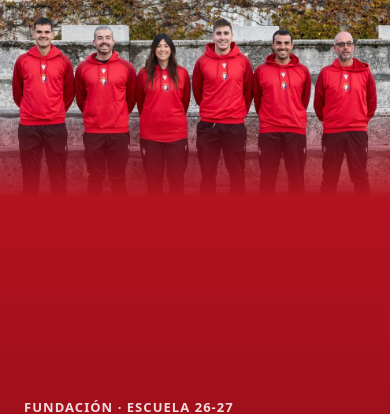
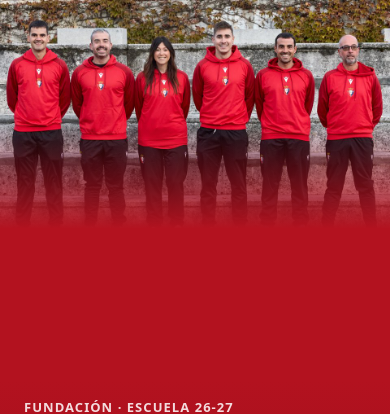
Before and after one commit to Mikelop1991/HojaIncidencias, a plain HTML site: page index.html in a window 390 px wide. Shown: the top 414 px of the page. Drawn offline with Linux system fonts and the light colour scheme.

Commit message:
Portada respetando la zona superior del iPhone e icono sin tick
Co-Authored-By: Claude Opus 5.5 <noreply@anthropic.com>
Claude-Session: https://claude.ai/code/session_01QDezmajCSQiFtHaWcvcXA6

```diff
--- a/index.html
+++ b/index.html
@@ -28,7 +28,11 @@ button{cursor:pointer;border:0;background:none}
 /* ---------- login */
 #login{min-height:100vh;display:flex;flex-direction:column;justify-content:center;padding:32px 24px calc(32px + env(safe-area-inset-bottom));
   background:linear-gradient(160deg,var(--rojo) 0%,#7d0b15 100%);color:#fff}
-#login{background:linear-gradient(180deg,rgba(179,18,31,0) 0,rgba(179,18,31,0) calc(50.5vw - 90px),var(--rojo) calc(50.5vw + 2px),#7d0b15 100%),url(fotos/equipo.jpg) top center/100% auto no-repeat,var(--rojo);justify-content:flex-end}
+#login{background:linear-gradient(180deg,var(--rojo) 0%,var(--rojo) 45%,#7d0b15 100%);justify-content:flex-start;padding-top:0}
+.portada{position:relative;margin:0 -24px 26px;padding-top:env(safe-area-inset-top);background:#7d0b15}
+.portada img{display:block;width:100%;height:auto}
+.portada::after{content:"";position:absolute;left:0;right:0;bottom:-1px;height:45%;background:linear-gradient(180deg,rgba(179,18,31,0),var(--rojo))}
+#login .relleno{flex:1}
 #login .marca{font-weight:800;letter-spacing:.08em;font-size:13px;opacity:.85;text-transform:uppercase}
 #login h1{font-size:34px;line-height:1.1;margin:8px 0 6px}
 #login p{opacity:.85;margin:0 0 28px}
@@ -170,6 +174,7 @@ body.conBanner #toast{bottom:calc(150px + env(safe-area-inset-bottom))}
 #fondoFicha{position:fixed;inset:0;z-index:19;background:rgba(15,23,42,.35);opacity:0;pointer-events:none;transition:opacity .25s}
 /* ---------- ordenador / tablet */
 @media (min-width:900px){
+  .portada,#login .relleno{display:none}
   #login{align-items:flex-end;justify-content:center;padding-right:7vw;background:linear-gradient(90deg,rgba(179,18,31,0) 0,rgba(179,18,31,0) 48%,var(--rojo) 56%),url(fotos/equipo.jpg) left center/56% auto no-repeat,linear-gradient(160deg,var(--rojo),#7d0b15)}
   #login>*{width:100%;max-width:440px}
   header{padding-left:32px;padding-right:32px}
@@ -202,6 +207,8 @@ body.conBanner #toast{bottom:calc(150px + env(safe-area-inset-bottom))}
 
 <!-- ======================= LOGIN ======================= -->
 <section id="login">
+  <div class="portada"><picture><source media="(min-width:900px)" srcset="fotos/equipo.jpg"><img src="fotos/equipo-movil.jpg" alt="Responsables de la Escuela"></picture></div>
+  <div class="relleno"></div>
   <div class="marca">Fundación · Escuela 26-27</div>
   <h1>Registro de incidencias</h1>
   <p>Apunta los viajes, ausencias y sustituciones de tus monitores desde el móvil.</p>
--- a/sw.js
+++ b/sw.js
@@ -1,6 +1,6 @@
 // Guarda la "carcasa" de la app para que abra al instante; los datos siempre se piden a la hoja.
-const CACHE = 'incidencias-v7';
-const ARCHIVOS = ['./', './index.html', './config.js', './manifest.webmanifest', './icon-192.png', './icon-512.png', './icon-maskable-512.png', './apple-touch-icon.png', './fotos/equipo.jpg'];
+const CACHE = 'incidencias-v8';
+const ARCHIVOS = ['./', './index.html', './config.js', './manifest.webmanifest', './icon-192.png', './icon-512.png', './icon-maskable-512.png', './apple-touch-icon.png', './fotos/equipo.jpg', './fotos/equipo-movil.jpg'];
 self.addEventListener('install', e => { e.waitUntil(caches.open(CACHE).then(c => c.addAll(ARCHIVOS))); self.skipWaiting(); });
 self.addEventListener('activate', e => {
   e.waitUntil(caches.keys().then(ks => Promise.all(ks.filter(k => k !== CACHE).map(k => caches.delete(k)))));
```
Also changed, not shown: apps-script/Index.html (+8 -1 lines), apple-touch-icon.png, fotos/equipo-movil.jpg (added), icon-192.png, icon-512.png, icon-maskable-512.png.
